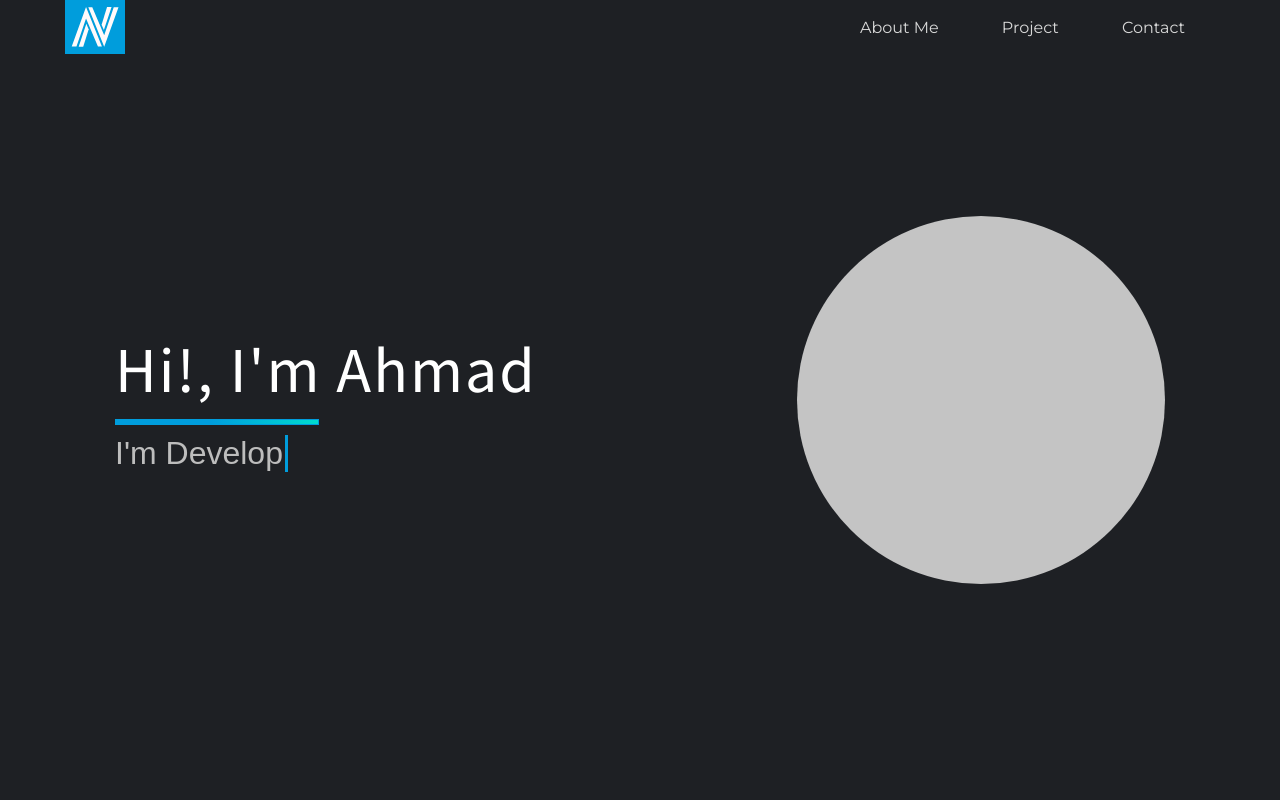
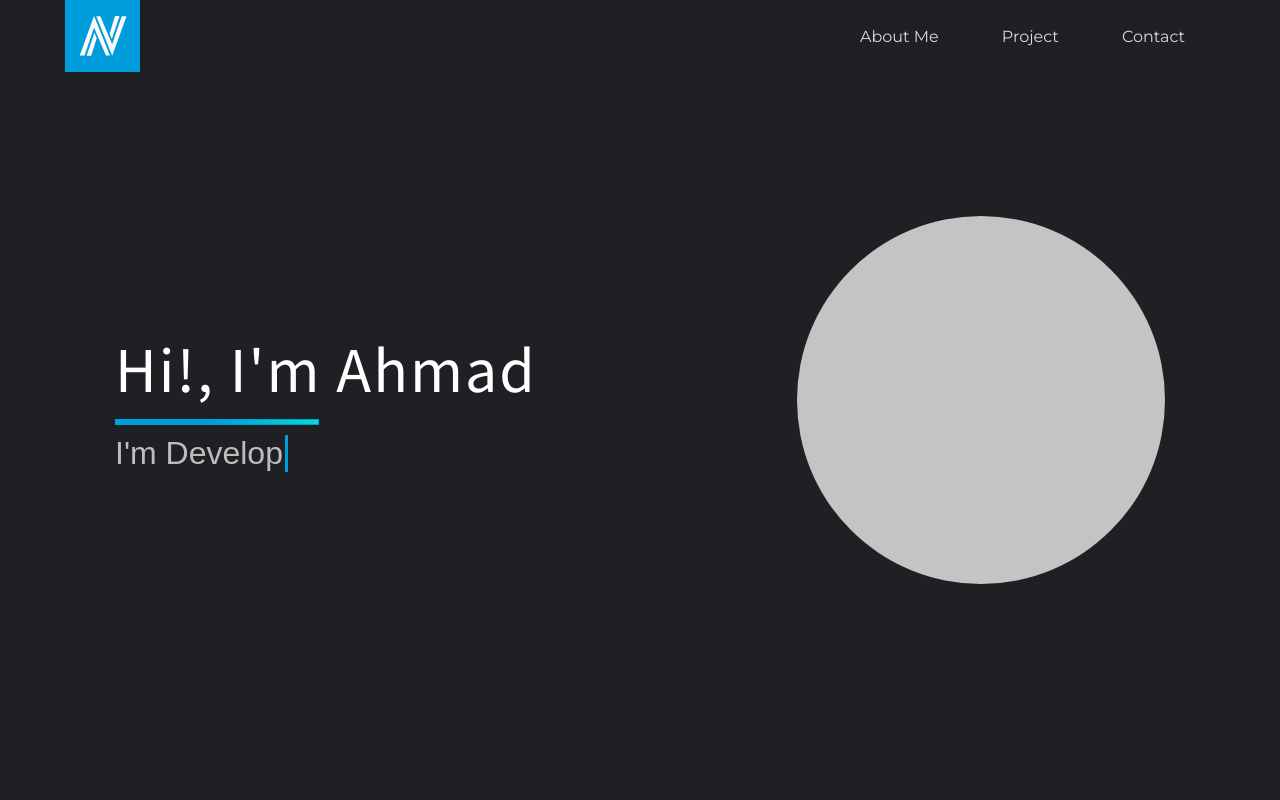
Before and after one commit to NFL07AHMAD/NFL07AHMAD.github.io, a plain HTML site: page index.html in a window 1280 px wide. Shown: the top 800 px of the page. Drawn offline with Linux system fonts and the light colour scheme.

Commit message:
reverse navbar animation

```diff
--- a/script/main.js
+++ b/script/main.js
@@ -3,15 +3,15 @@ function changeNavColor() {
 	if (y >= 50) {
 		document.querySelector("nav").style.backgroundColor =
 			"var(--secondary-color)";
+		document.querySelector("nav").style.height = "54px";
+		document.querySelector(".logo").style.height = "54px";
+		document.querySelector(".logo").style.width = "60px";
+	} else {
+		document.querySelector("nav").style.backgroundColor =
+			"var(--primary-color)";
 		document.querySelector("nav").style.height = "72px";
 		document.querySelector(".logo").style.height = "72px";
 		document.querySelector(".logo").style.width = "75px";
-	} else {
-		document.querySelector("nav").style.backgroundColor =
-			"var(--primary-color)";
-		document.querySelector("nav").style.height = "54px";
-		document.querySelector(".logo").style.height = "54px";
-		document.querySelector(".logo").style.width = "60px";
 	}
 }
 
@@ -22,9 +22,8 @@ function typeWriter() {
 
 	function typing() {
 		if (charIndex < words[wordIndex].length) {
-			document.querySelector(".type").textContent += words[wordIndex].charAt(
-				charIndex
-			);
+			document.querySelector(".type").textContent +=
+				words[wordIndex].charAt(charIndex);
 			charIndex++;
 			document.querySelector(".cursor").style.animation = "none";
 			setTimeout(typing, 200);
--- a/style/style.css
+++ b/style/style.css
@@ -26,6 +26,7 @@ nav {
 	width: 100%;
 	position: fixed;
 	transition: all 0.2s;
+	height: 75px;
 }
 
 nav .container {
@@ -50,8 +51,8 @@ nav .logo {
 	justify-content: center;
 	font-size: 24px;
 	background: var(--accent-color);
-	width: 60px;
-	height: 54px;
+	width: 75px;
+	height: 75px;
 	padding: 5px;
 	transition: 0.2s;
 }
```
